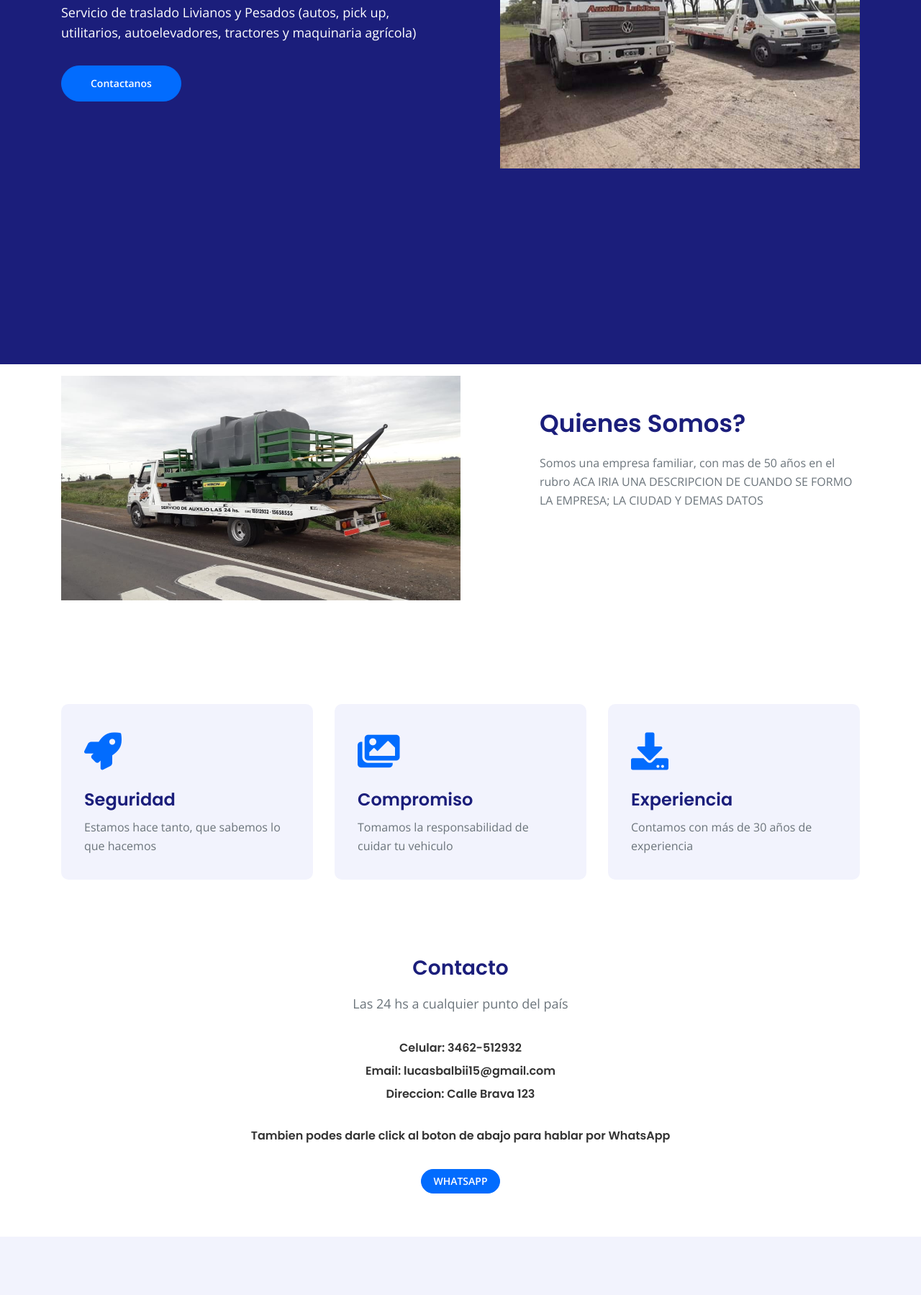
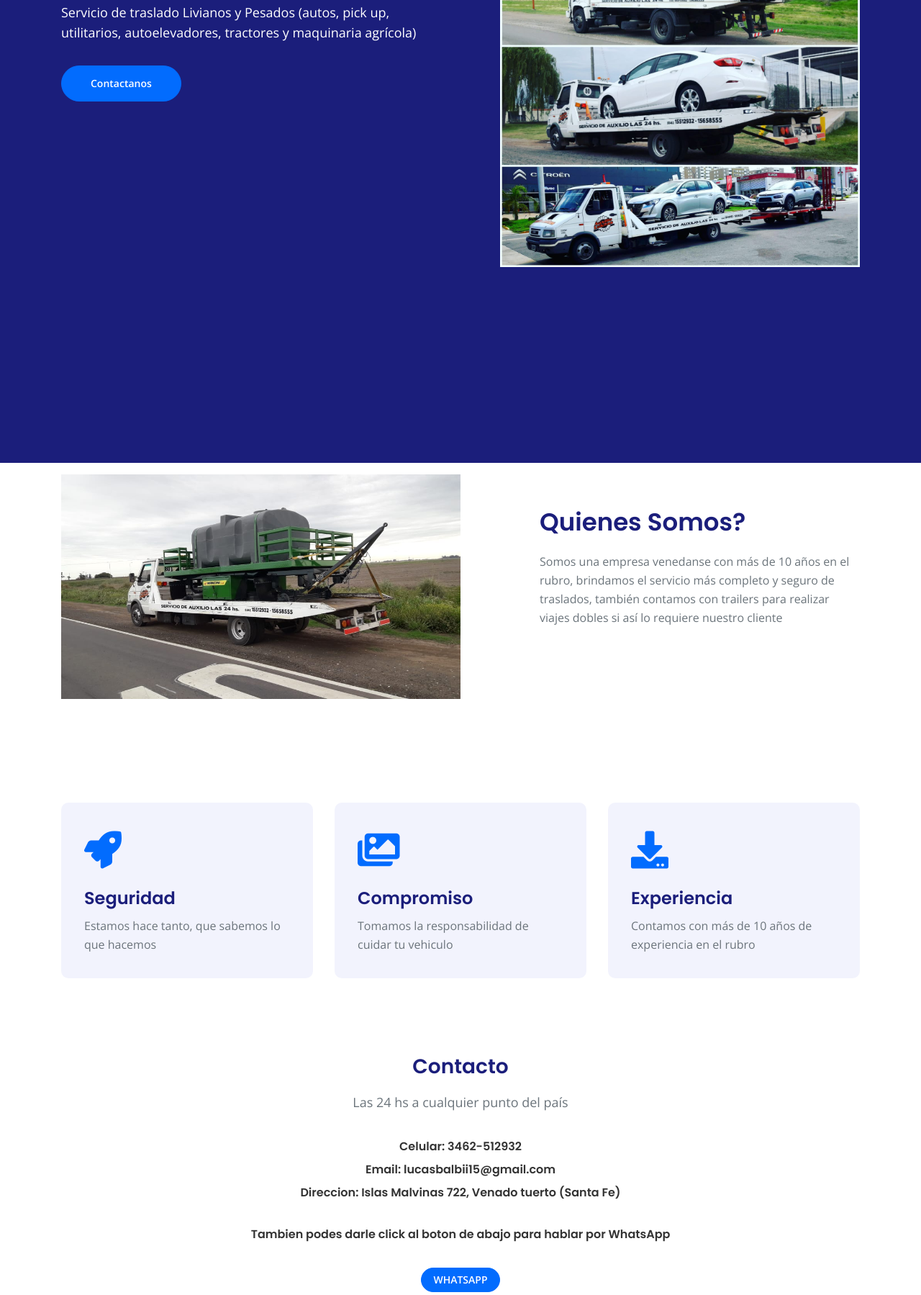
Before and after one commit to julibaccin/auxilios-lukitas, a plain HTML site: page index.html in a window 1280 px wide. Shown: the part 321-2120 px from the top of the page at 72% size. Drawn offline with nearby package versions, Linux system fonts and the light colour scheme.

Commit message:
correcciones

```diff
--- a/index.html
+++ b/index.html
@@ -65,7 +65,7 @@
                 </ul>
                 <span class="nav-item social-icons">
                     <span class="fa-stack">
-                        <a href="https://www.instagram.com/auxilioslukitas/">
+                        <a href="https://www.facebook.com/auxilioslukitas/">
                             <i class="fas fa-circle fa-stack-2x"></i>
                             <i class="fab fa-facebook-f fa-stack-1x"></i>
                         </a>
@@ -99,7 +99,7 @@
                 </div> <!-- end of col -->
                 <div class="col-lg-6">
                     <div class="image-container">
-                        <img class="img-fluid" src="images/a.jfif" alt="alternative">
+                        <img class="img-fluid" src="images/c.jfif" alt="alternative">
                     </div> <!-- end of image-container -->
                 </div> <!-- end of col -->
             </div> <!-- end of row -->
@@ -119,7 +119,7 @@
                 <div class="col-lg-6 col-xl-5">
                     <div class="text-container">
                         <h2>Quienes Somos?</h2>
-                        <p>Somos una empresa familiar, con mas de 50 años en el rubro ACA IRIA UNA DESCRIPCION DE CUANDO SE FORMO LA EMPRESA; LA CIUDAD Y DEMAS DATOS</p>
+                        <p>Somos una empresa venedanse con más de 10 años en el rubro, brindamos el servicio más completo y seguro de traslados, también contamos con trailers para realizar viajes dobles si así lo requiere nuestro cliente</p>
                     </div> <!-- end of text-container -->
                 </div> <!-- end of col -->
             </div> <!-- end of row -->
@@ -149,7 +149,7 @@
                     <div class="text-box bg-gray">
                         <i class="fas fa-download"></i>
                         <h4>Experiencia</h4>
-                        <p>Contamos con más de 30 años de experiencia</p>
+                        <p>Contamos con más de 10 años de experiencia en el rubro</p>
                     </div> <!-- end of text-box -->
                 </div> <!-- end of col -->
             </div> <!-- end of row -->
@@ -168,7 +168,7 @@
                         <p class="p-large">Las 24 hs a cualquier punto del país</p>
                         <h6>Celular: 3462-512932</h6>
                         <h6>Email: lucasbalbii15@gmail.com</h6>
-                        <h6>Direccion: Calle Brava 123</h6>
+                        <h6>Direccion:  Islas Malvinas 722, Venado tuerto  (Santa Fe)</h6>
                         <br>
                         <h6>Tambien podes darle click al boton de abajo para hablar por WhatsApp</h6>
                         <br>
@@ -190,7 +190,7 @@
                         <h6>Visitanos en nuestras redes</h6>
                         <div class="social-container">
                             <span class="fa-stack">
-                                <a href="https://www.instagram.com/auxilioslukitas/">
+                                <a href="https://www.facebook.com/auxilioslukitas/">
                                     <i class="fas fa-circle fa-stack-2x"></i>
                                     <i class="fab fa-facebook-f fa-stack-1x"></i>
                                 </a>
```
Also changed, not shown: images/c.jfif (added).
